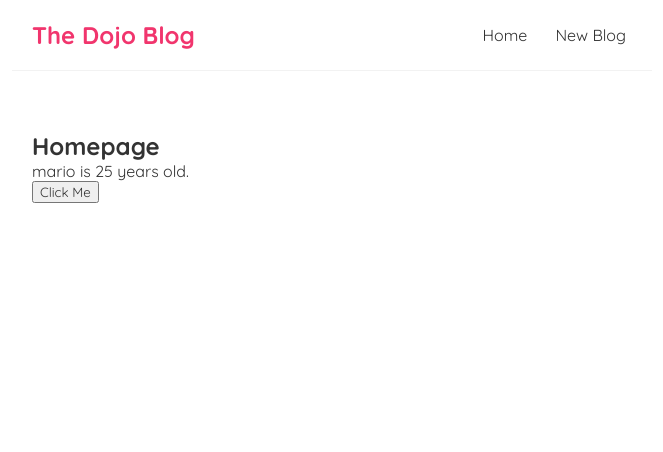
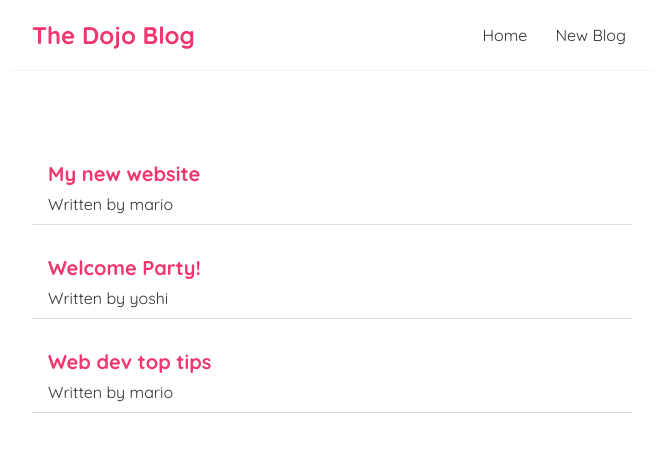
Before and after one commit to NalinSaumil/reactjs_blog, a React (Create React App) app: page / in a window 1280 px wide. Shown: the top 452 px of the page, without its empty margins (308-971 px from the left). Built offline with nearby package versions, Linux system fonts and the light colour scheme.

Commit message:
commit to lesson8: learned how to iterate through lists by using key value pairs and object attributes and then learned how to output it

```diff
--- a/src/Home.js
+++ b/src/Home.js
@@ -1,20 +1,19 @@
 import { useState } from 'react';
 
 const Home = () => {
-    //let name = 'mario';
-    const [name, setName] = useState('mario');
-    const [age, setAge] = useState(25);
-
-    const handleClick = () => {
-        setName('luigi');
-        setAge(30);
-    };
-
+    const [blogs, setBlogs] = useState([
+        { title: 'My new website', body: 'lorem ipsum...', author: 'mario', id: 1 },
+        { title: 'Welcome Party!', body: 'lorem ipsum...', author: 'yoshi', id: 2 },
+        { title: 'Web dev top tips', body: 'lorem ipsum...', author: 'mario', id: 3 }
+    ]);
     return (
         <div className="home">
-            <h2>Homepage</h2>
-            <p>{ name } is { age } years old.</p>
-            <button onClick={handleClick}>Click Me</button>
+            {blogs.map((blog) => (
+                <div className="blog-preview" key={blog.id}>
+                    <h2>{blog.title}</h2>
+                    <p>Written by {blog.author}</p>
+                </div>
+            ))}
         </div>
     );
 }
--- a/src/index.css
+++ b/src/index.css
@@ -33,3 +33,18 @@
   margin: 40px auto;
   padding: 20px;
 }
+
+/* blog previews / list */
+.blog-preview {
+  padding: 10px 16px;
+  margin: 20px 0;
+  border-bottom: 1px solid #dcdcdc;
+}
+.blog-preview:hover {
+  box-shadow: 1px 3px 5px rgba(0,0,0,0.1);
+}
+.blog-preview h2 {
+  font-size: 20px;
+  color: #f1356d;
+  margin-bottom: 8px;
+}
```
Also changed, not shown: src/App.js (+0 -11 lines).
